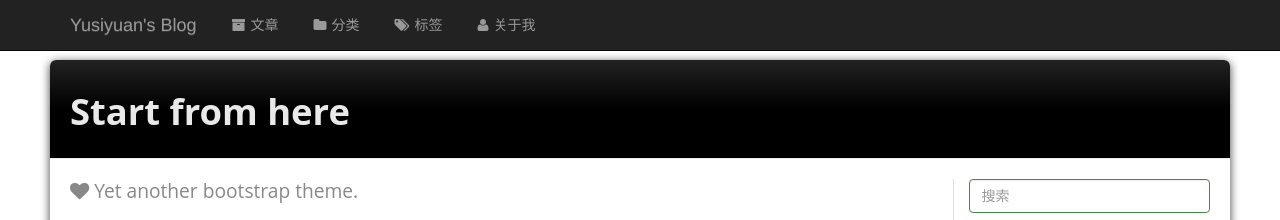
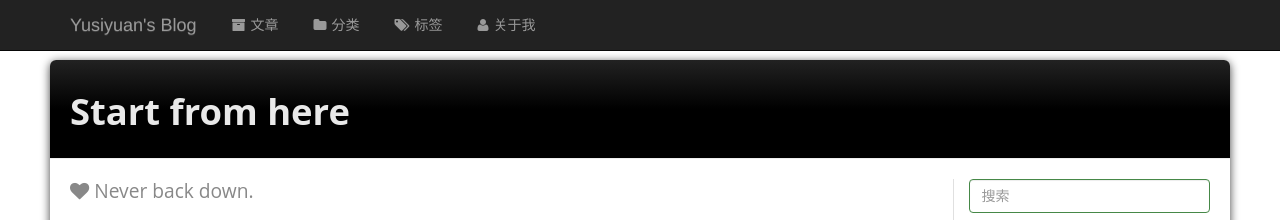
Before and after one commit to ysyjerry1992/ysyjerry1992.github.io, a plain HTML site: page index.html in a window 1280 px wide. Shown: the top 220 px of the page. Drawn offline with Linux system fonts and the light colour scheme; a script that the page names is missing.

Commit message:
Site updated: 2014-09-26 02:00:23

```diff
--- a/index.html
+++ b/index.html
@@ -92,7 +92,7 @@
 
 		<div class="slogan">
       <i class="fa fa-heart"></i>
-      Yet another bootstrap theme.
+      Never back down.
 </div>
 
 		<div class="mypage">
```
